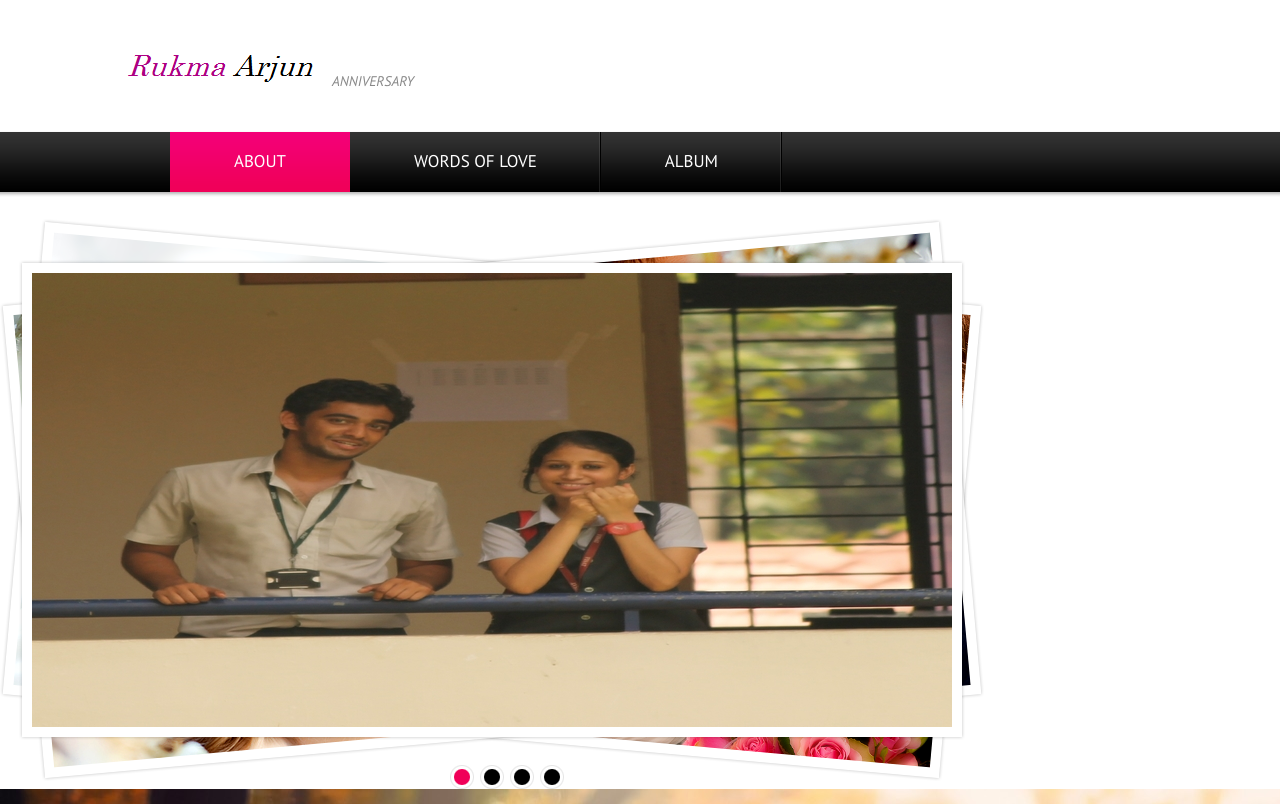
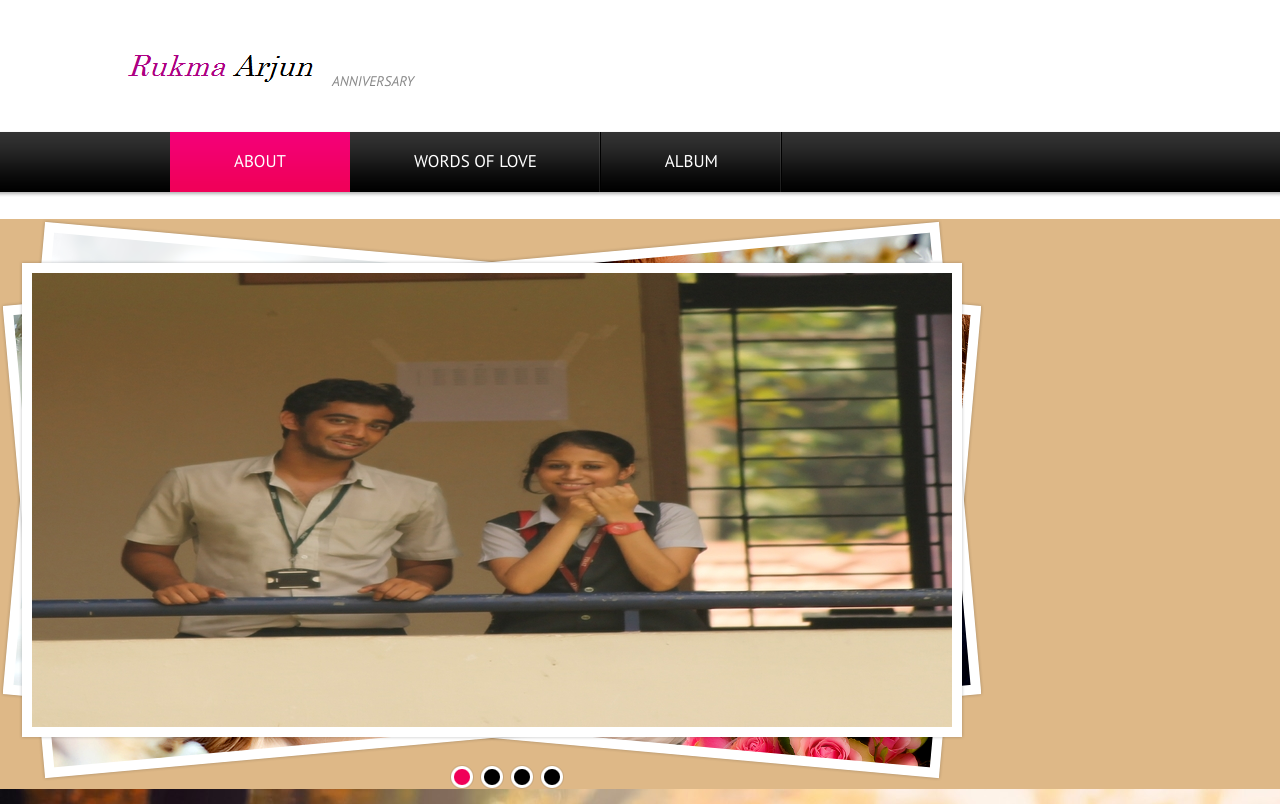
Before and after one commit to arjunrukma/arjunrukma.github.io, a plain HTML site: page index.html in a window 1280 px wide. Shown: the top 804 px of the page. Drawn offline with Linux system fonts and the light colour scheme.

Commit message:
Update index.html

```diff
--- a/index.html
+++ b/index.html
@@ -40,7 +40,7 @@
       </div>
     </div>
   </div>
-  <div class="main">
+  <div class="main2">
     <div class="slider-wrapper">
       <div class="slider">
         <ul class="items">
```
